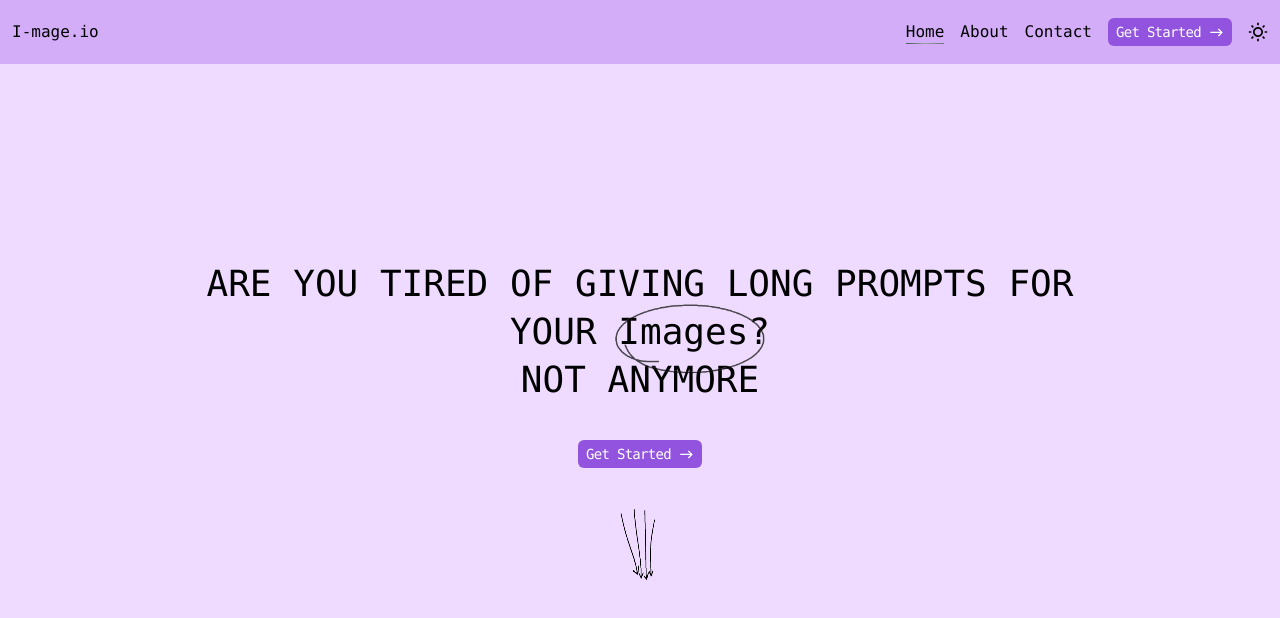
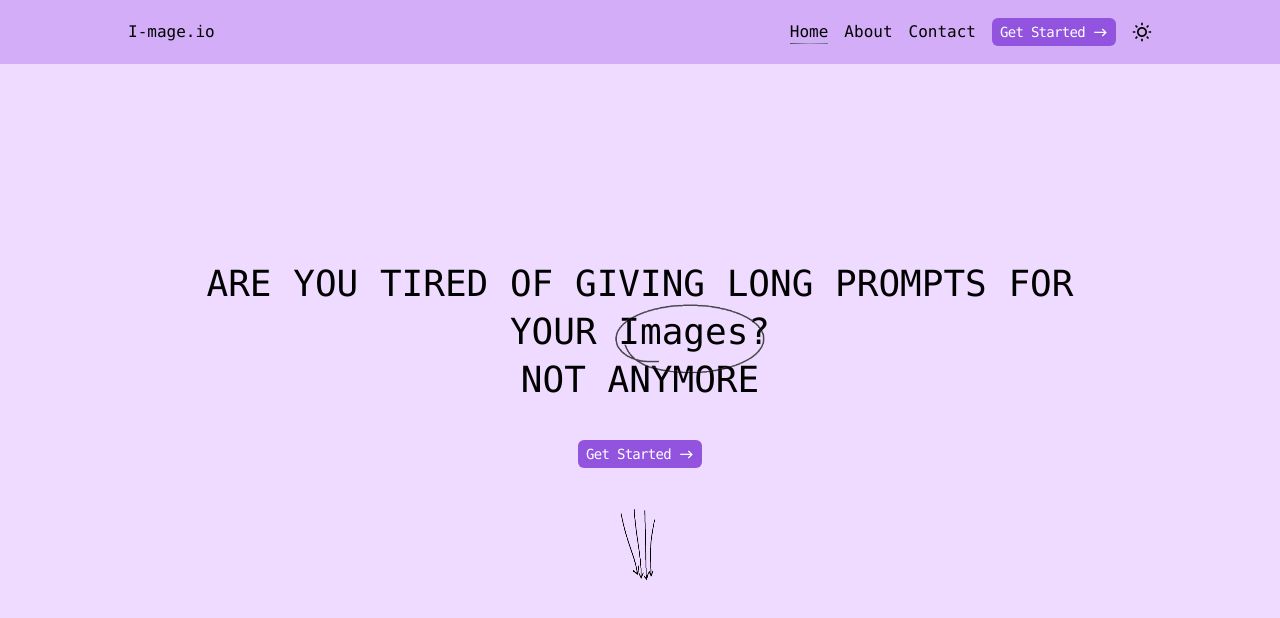
Before and after one commit to sahilmalik0786/i-mage, a React (Vite) app in the folder frontend/: page / in a window 1280 px wide. Shown: the top 618 px of the page. Built offline with nearby package versions, Linux system fonts and the light colour scheme; no server answers.

Commit message:
fix the width issue in navbar

```diff
--- a/frontend/src/components/Navbar.jsx
+++ b/frontend/src/components/Navbar.jsx
@@ -80,7 +80,7 @@ const Navbar = () => {
 
   return (
     <nav className=" w-full overflow-hidden sticky top-0 h-16 flex items-center px-3 py-2 dark:text-white transition-colors duration-300 bg-secondary-light dark:bg-secondary-dark">
-      <div className={`${location.pathname === '/dashboard' ? 'w-full px-3' : 'xl:w-5xlz'} w-full flex items-center justify-between mx-auto`}>
+      <div className={`${location.pathname === '/dashboard' ? 'w-full px-3' : 'xl:w-5xl'} w-full flex items-center justify-between mx-auto`}>
         <div className="select-none">
           <h1>I-mage.io</h1>
         </div>
```
